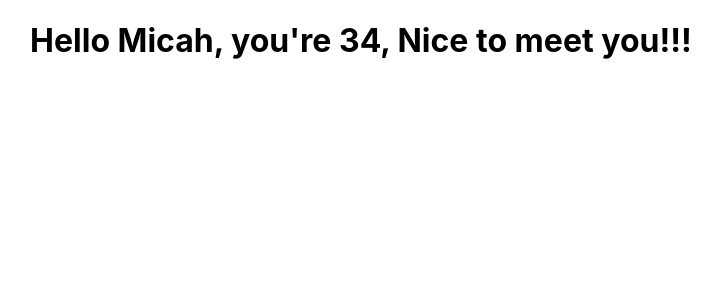
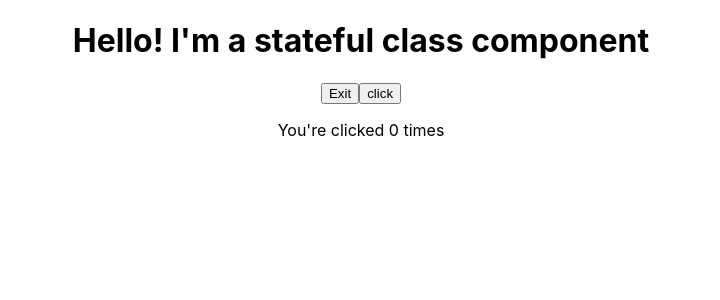
Before and after one commit to 2ndborn/react-mini-pro, a React (Create React App) app in the folder my-app/: page / in a window 1280 px wide. Shown: the top 300 px of the page, without its empty margins (279-999 px from the left). Built offline with nearby package versions, Linux system fonts and the light colour scheme.

Commit message:
Stateful Greeting

```diff
--- a/my-app/src/App.js
+++ b/my-app/src/App.js
@@ -2,11 +2,12 @@
 import './App.css';
 import FunctionalGreeting from "./components/FunctionalGreeting";
 import FunctionalGreetingWithProps from "./components/FunctionalGreetingWithProps";
+import StatefulGreeting from './components/StatefulGreetingWithPreviousState';
 
 function App() {
   return (
     <div className="App">
-      <FunctionalGreetingWithProps greeting="Nice to meet you!!!" name="Micah" age="34" />
+      <StatefulGreeting greeting="I'm a stateful class component" />
     </div>
   );
 }
--- /dev/null
+++ b/my-app/src/components/StatefulGreetingWithPreviousState.js
@@ -0,0 +1,47 @@
+import React from "react";
+
+class StatefulGreeting extends React.Component {
+
+    constructor(props) {
+        super(props)
+        this.state = {
+            introduction: "Hello!",
+            buttonText: "Exit",
+            count: 0,
+        };
+    }
+
+    handleClick() {
+        this.setState((prevState, prevProps) => {
+            console.log('Previous State:', prevState)
+            console.log('Previous Props:', prevProps)
+            return {
+                introduction: prevState.introduction === "Hello!" ? "Goodbye!" : "Hello!",
+                buttonText: prevState.buttonText === "Exit" ? "Enter" : "Exit",
+            }
+        });
+    }
+
+    clickCount() {
+        this.setState((prevState, prevProps) => {
+            console.log('Previous State:', prevState)
+            console.log('Previous Props:', prevProps)
+            return {
+                count: prevState.count + 1
+            }
+        });
+    }
+
+    render() {
+        return (
+            <div>
+                <h1>{this.state.introduction} {this.props.greeting}</h1>
+                <button onClick={() => this.handleClick()}>{this.state.buttonText}</button>
+                <button onClick={() => this.clickCount()}>click</button>
+                <p>You're clicked {this.state.count} times</p>
+            </div>
+        )
+    }
+}
+
+export default StatefulGreeting
```
